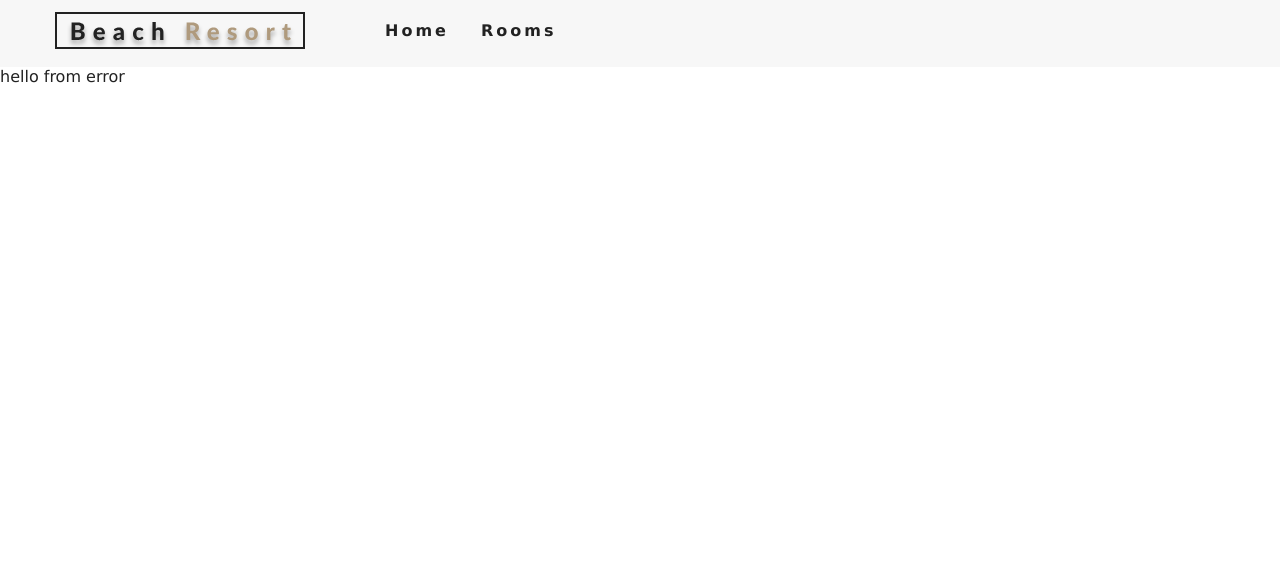
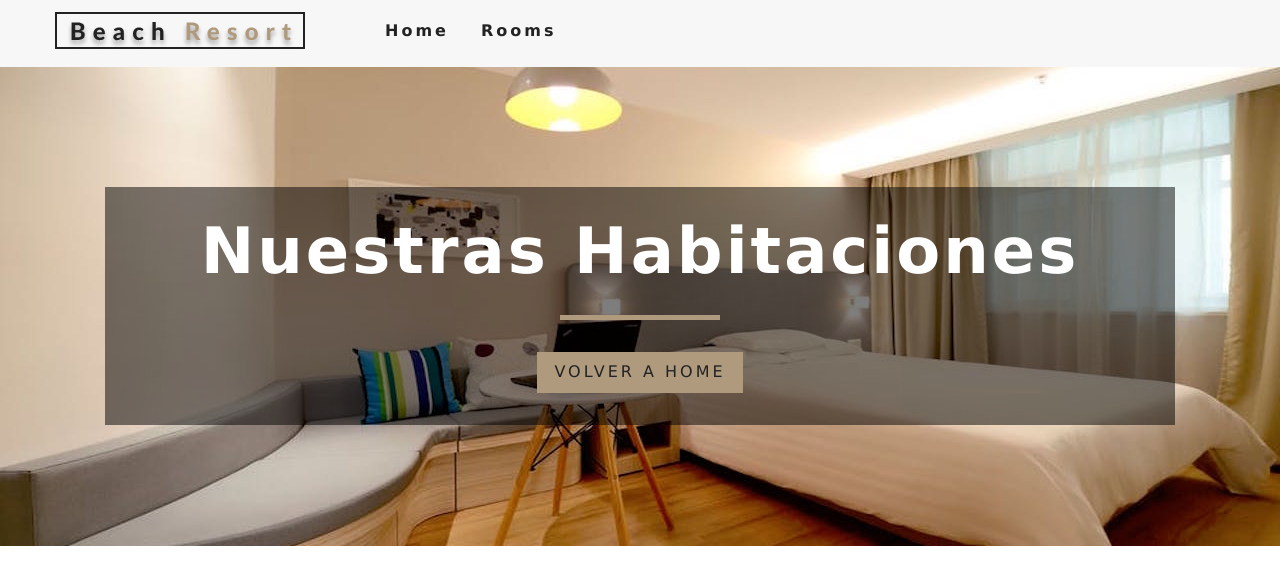
Before and after one commit to IvanMorenoValdes/HotelReactPractice, a React (Create React App) app: page /rooms in a window 1280 px wide. Shown: the top 584 px of the page. Built offline with nearby package versions, Linux system fonts and the light colour scheme.

Commit message:
Home - Room - Error con el banner y  los links (1:10)

```diff
--- a/src/App.js
+++ b/src/App.js
@@ -17,7 +17,7 @@ function App() {
     <Switch>
       <Route exact path="/" component={Home}/>
       <Route exact path="/single-room" component={SingleRoom}/>
-      <Route exact path="/room/:slug" component={Room}/>
+      <Route exact path="/rooms" component={Room}/>
       <Route component={Error}/>
     </Switch>
     </>
--- a/src/Pages/Error.js
+++ b/src/Pages/Error.js
@@ -1,9 +1,16 @@
 import React from 'react'
+import {Link} from 'react-router-dom'
+import Hero from '../components/Hero'
+import Banner from '../components/Banner'
 
 export default function Error() {
     return (
-        <div>
-            hello from error
-        </div>
+        <Hero>
+            <Banner title='not 404 bc no http request was made lul' subtitle='Página no encontrada'>
+                <Link to="/" className='btn-primary'>
+                    Volver a home
+                </Link>
+            </Banner>
+        </Hero>
     )
 }
--- a/src/Pages/Home.js
+++ b/src/Pages/Home.js
@@ -1,7 +1,18 @@
 import React from 'react'
 import Hero from '../components/Hero'
+import Banner from '../components/Banner'
+import {Link} from 'react-router-dom'
+
 export const Home = () => {
     return (
-       <Hero/>
+        <Hero>
+           <Banner title="Habitaciones lujosas" subtitle="Habitaciones premium desde 299€">
+               <Link to="/rooms" className="btn-primary">
+                   Nuestras habitaciones
+               </Link>
+
+           </Banner>
+
+        </Hero>
     )
 }
--- a/src/Pages/Room.js
+++ b/src/Pages/Room.js
@@ -1,7 +1,16 @@
 import React from 'react'
 import Hero from '../components/Hero'
+import Banner from '../components/Banner'
+import {Link} from 'react-router-dom'
+
 export const Room = () => {
     return (
-        <Hero/>
+        <Hero hero="roomsHero">
+            <Banner title='Nuestras habitaciones'>
+                <Link to="/" className="btn-primary">
+                    Volver a home
+                </Link>
+            </Banner>
+        </Hero>
     )
 }
--- /dev/null
+++ b/src/components/Banner.js
@@ -0,0 +1,12 @@
+import React from 'react'
+
+export default function Banner({children,title,subtitle}) {
+    return (
+        <div className="banner">
+            <h1>{title}</h1>
+            <div></div>
+            <p>{subtitle}</p>
+            {children}
+        </div>
+    )
+}
```
